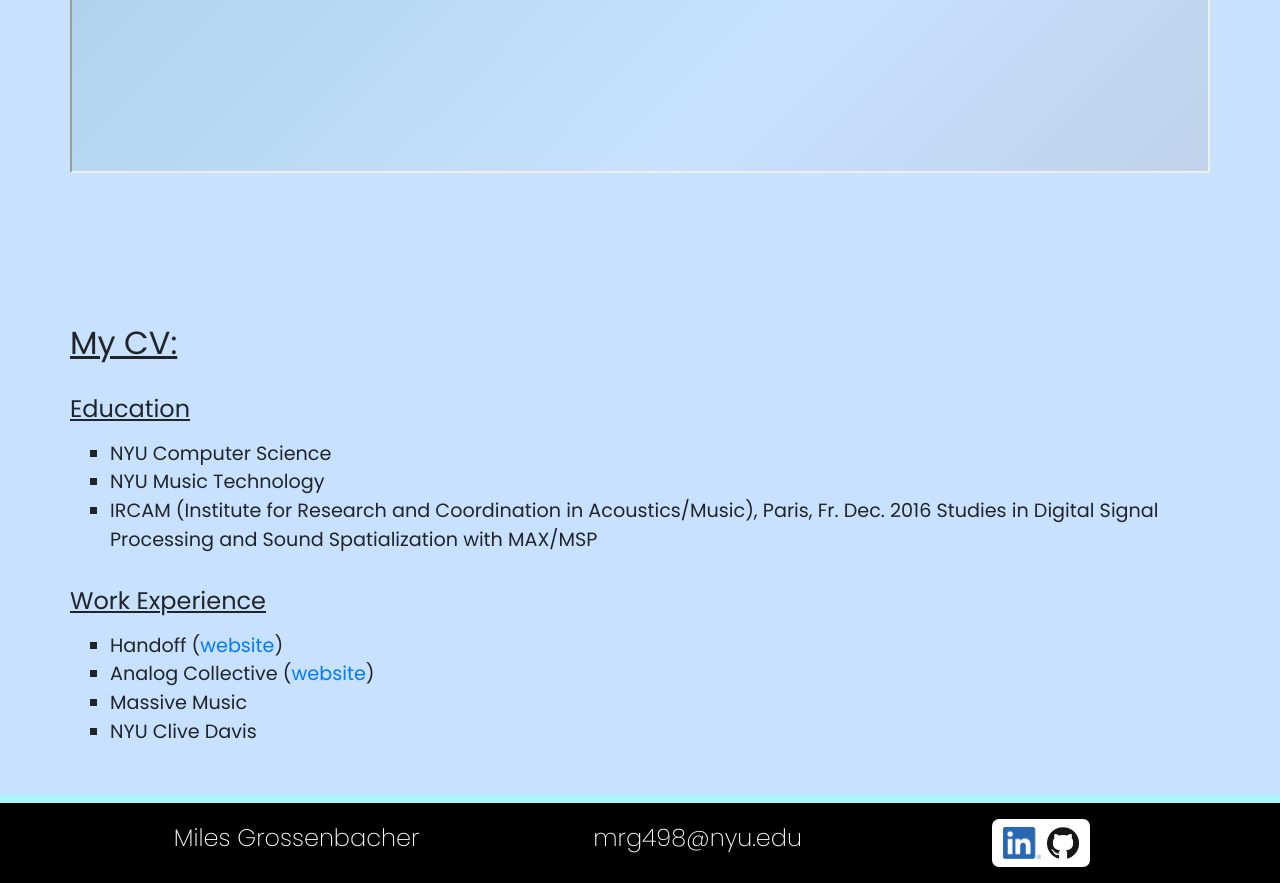
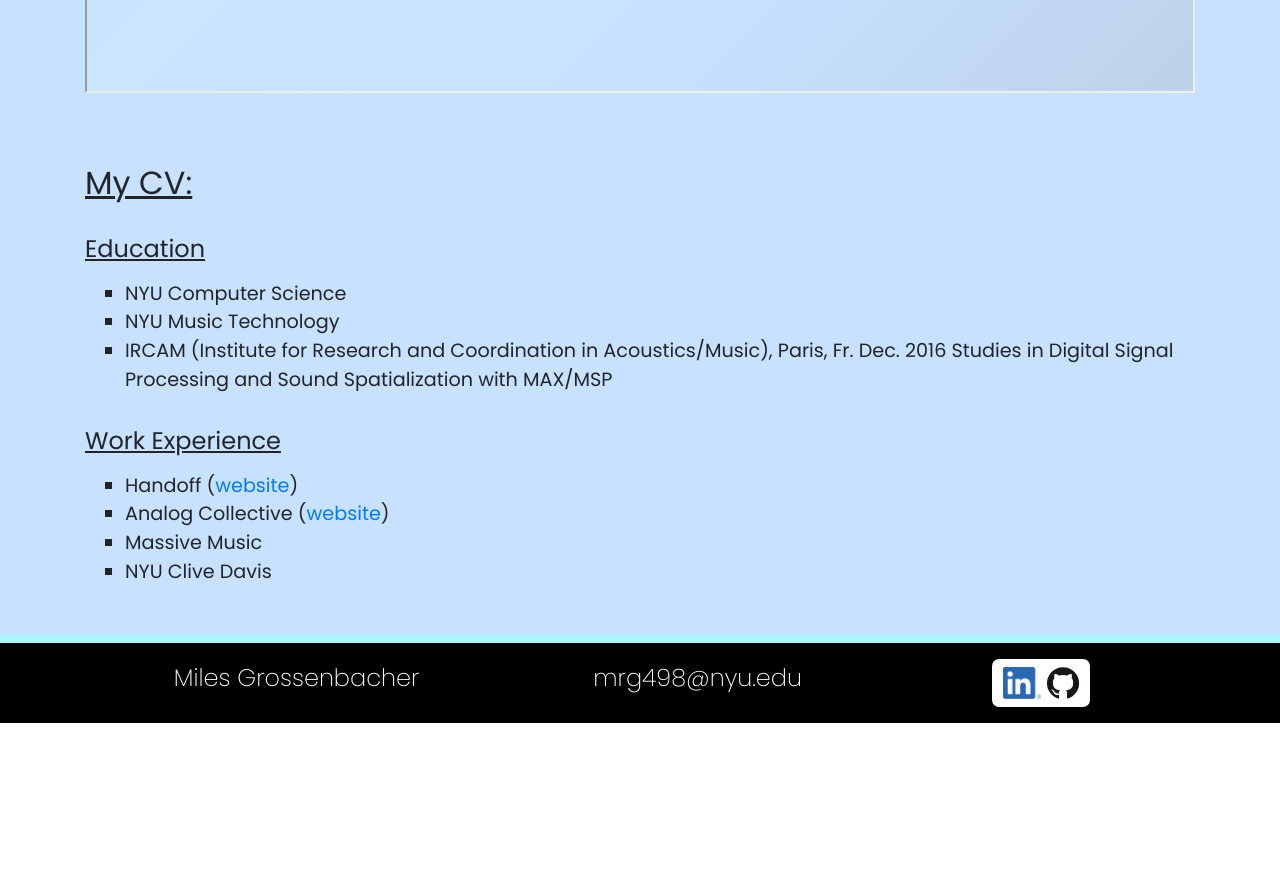
Before and after one commit to mrg498/portfolio, a React (Create React App) app in the folder coding-portfolio/: page /resume in a window 1280 px wide. Shown: the part 1140-2023 px from the top of the page. After the commit the page ends 1863 px from the top, so only its background shows below. Built offline with nearby package versions, Linux system fonts and the light colour scheme.

Commit message:
style fixes

```diff
--- a/coding-portfolio/src/App.css
+++ b/coding-portfolio/src/App.css
@@ -8,7 +8,8 @@
 }
 
 main .container {
-	padding: 2rem 0;
+	padding-top: 2rem;
+	padding-bottom: 2rem;
 }
 
 .page-info__text {
--- a/coding-portfolio/src/mainPages/About.css
+++ b/coding-portfolio/src/mainPages/About.css
@@ -22,7 +22,7 @@
 }
 
 .About main .container {
-	padding: 2rem 0;
+	padding-top: 2rem;
 	padding-bottom: 2rem;
 }
 
--- a/coding-portfolio/src/mainPages/Home.css
+++ b/coding-portfolio/src/mainPages/Home.css
@@ -3,7 +3,7 @@
 }
 
 .Home .gradient {
-	background: linear-gradient(-45deg, rgb(57, 57, 57), var(--color-accent_2), var(--color-accent_3), rgb(122, 178, 186));
+	background: linear-gradient(-45deg, rgb(57, 57, 57), var(--color-accent_2), var(--color-accent_3) ,rgb(216, 238, 252));
 	background-size: 400% 400%;
 	animation: gradient 10s ease infinite;
 	/* By:
--- a/coding-portfolio/src/mainPages/Projects.css
+++ b/coding-portfolio/src/mainPages/Projects.css
@@ -20,7 +20,7 @@
 }
 
 .Projects main .container {
-	padding: 2rem 0;
+	padding-top: 2rem;
 }
 
 .Projects .row > div {
--- a/coding-portfolio/src/mainPages/Resume.css
+++ b/coding-portfolio/src/mainPages/Resume.css
@@ -23,6 +23,10 @@
 
 .Page main {
 	background-color: var(--color-accent_3);
+}
+
+.Resume main .container {
+	padding-top: 2rem;
 }
 
 .Resume .pdf__iframe {
--- a/coding-portfolio/src/mainPages/Resume.js
+++ b/coding-portfolio/src/mainPages/Resume.js
@@ -22,8 +22,8 @@
 					<section className="container">
 						<h3 className="section-header">My CV:</h3>
 						<h5 className="section-header__subheader">Education</h5>
-						<p className="cv-text">
-							<ul>
+
+							<ul className="cv-text">
 								<li>NYU Computer Science</li>
 								<li>NYU Music Technology</li>
 								<li>
@@ -31,16 +31,16 @@
 									2016 Studies in Digital Signal Processing and Sound Spatialization with MAX/MSP
 								</li>
 							</ul>
-						</p>
+
 						<h5 className="section-header__subheader">Work Experience</h5>
-						<p className="cv-text">
-							<ul>
+
+							<ul className="cv-text">
 								<li>Handoff (<a href="https://www.handofftech.com/">website</a>)</li>
 								<li>Analog Collective (<a href="https://www.analogcollective.com/">website</a>)</li>
 								<li>Massive Music</li>
 								<li>NYU Clive Davis</li>
 							</ul>
-						</p>
+
 					</section>
 				</main>
 				<Footer />
```
Also changed, not shown: coding-portfolio/package.json (+7 -1 lines), 1 other file (tests, documents, lock files or other folders).
